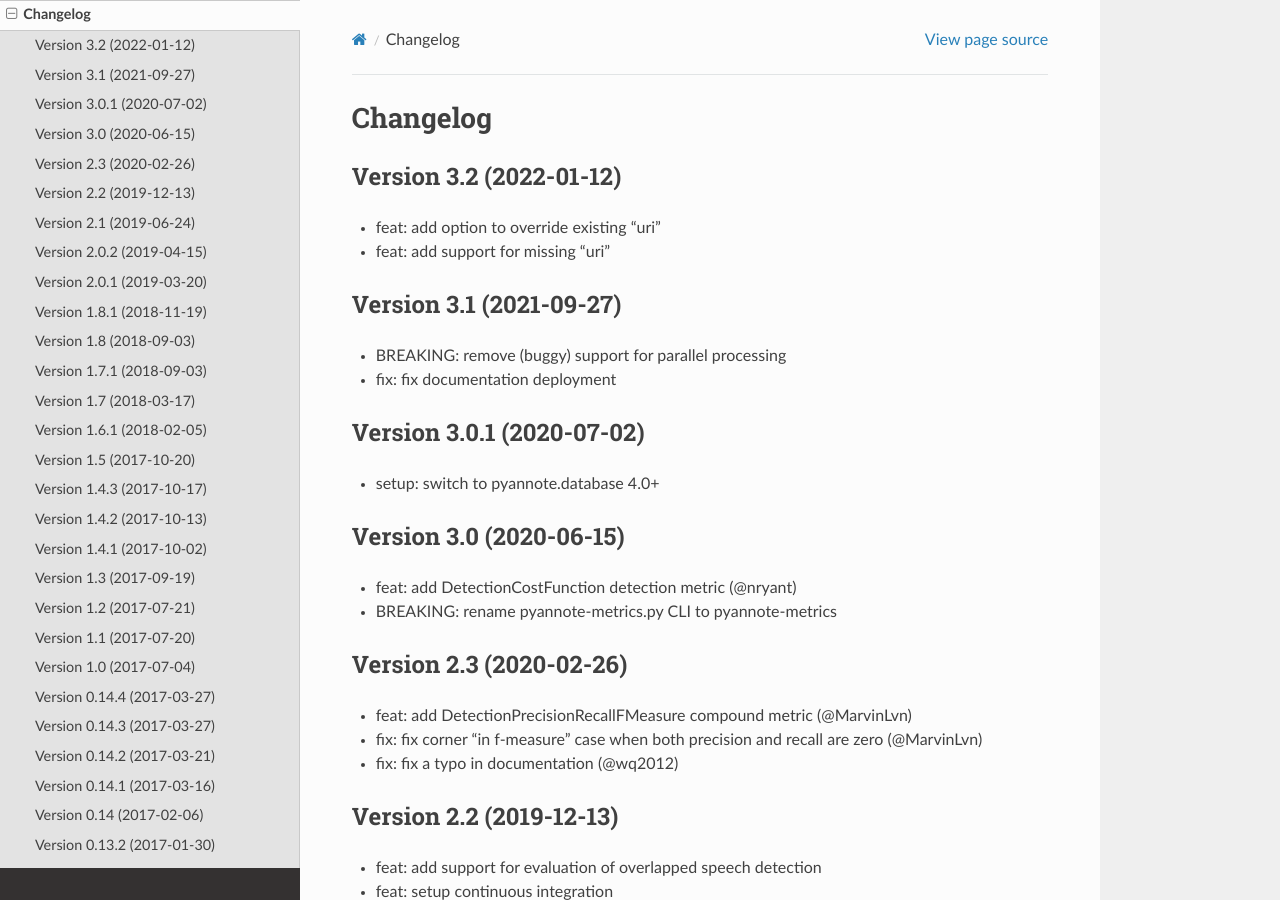
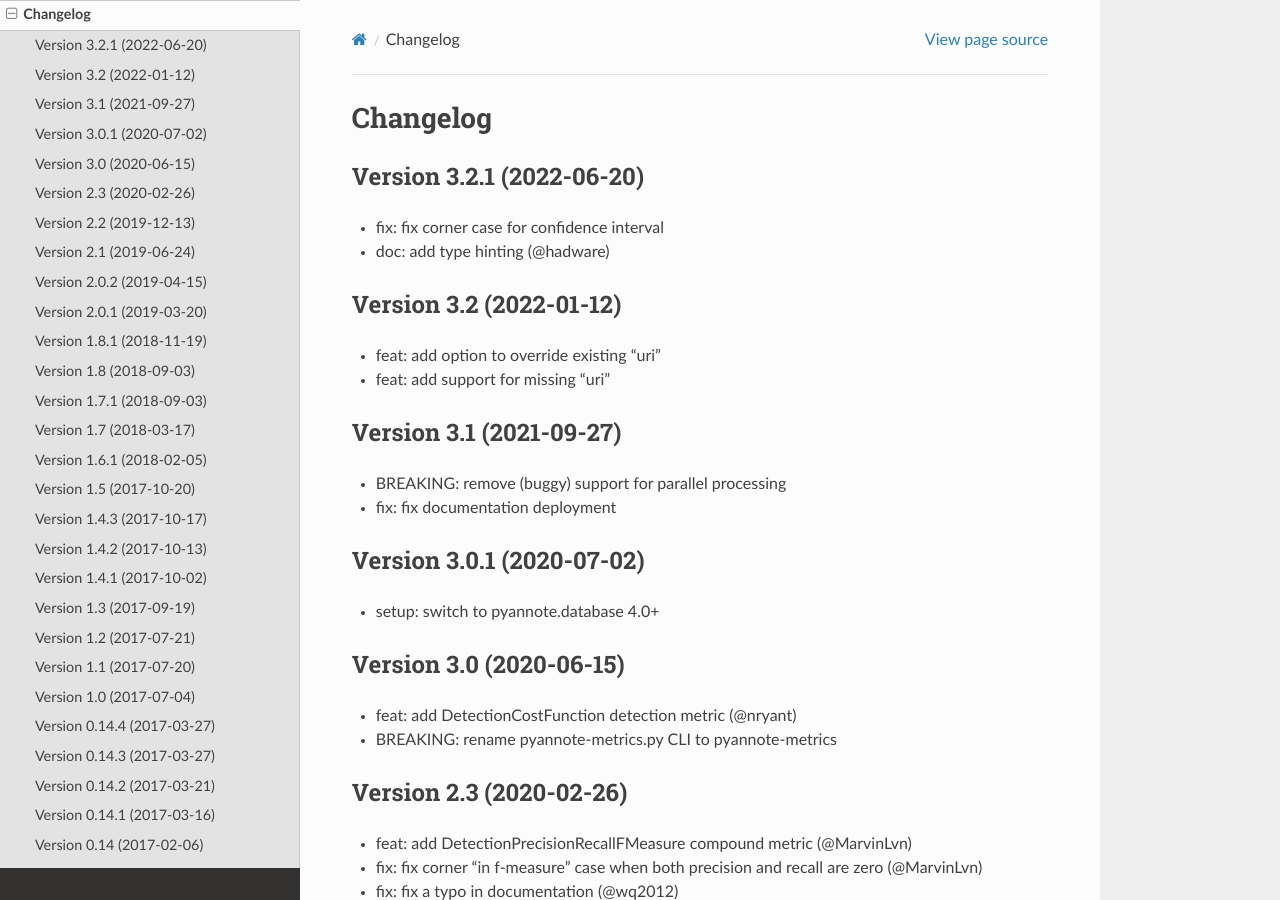
Before and after one commit to pyannote/pyannote-metrics, a Sphinx documentation site: the page built from docs/source/changelog.rst, in a window 1280 px wide and 900 px high. Built offline with Sphinx 7.4.7 and the Read the Docs theme 2.0.0, drawn with Linux system fonts in a browser that asks for light colours.

```diff
--- a/docs/source/changelog.rst
+++ b/docs/source/changelog.rst
@@ -1,6 +1,12 @@
 #########
 Changelog
 #########
+
+Version 3.2.1 (2022-06-20)
+~~~~~~~~~~~~~~~~~~~~~~~~~~
+
+- fix: fix corner case for confidence interval
+- doc: add type hinting (@hadware)
 
 Version 3.2 (2022-01-12)
 ~~~~~~~~~~~~~~~~~~~~~~~~
```
